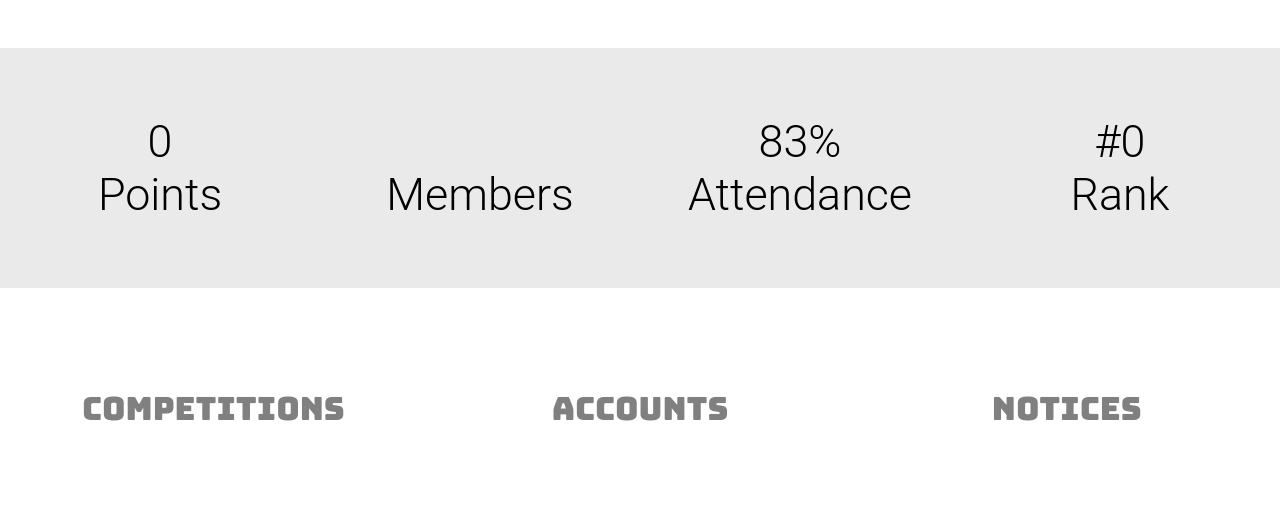
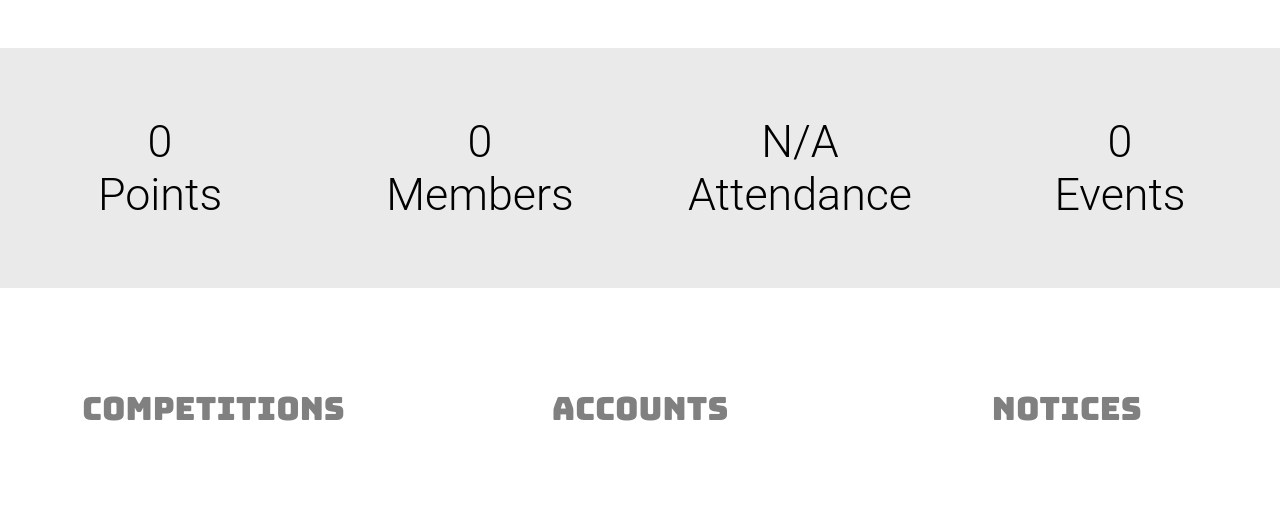
Before and after one commit to Samdvich/CompUI, a PHP site: page /summary.php in a window 1280 px wide. Shown: the part 144-672 px from the top of the page. Run offline with PHP 8.4, Linux system fonts and the light colour scheme; the visitor is signed in with stand-in values (Sample User, id 1); tables that the repository leaves empty or names only in its code hold one stand-in row (values such as "Sample post").

Commit message:
Functioning summary panel
The information is now dependent on the database

```diff
--- a/summary.php
+++ b/summary.php
@@ -32,11 +32,19 @@
   $secure->fetch();
 
   if ($_SESSION['type'] == "temp")
-    {$sql = "UPDATE accounts SET house='temporary' WHERE userID=" . $_SESSION['id'] . ""; $conn->query($sql);}
+    {$sql = "UPDATE accounts SET house='temporary' WHERE userID=". $_SESSION['id'] .""; $conn->query($sql);}
 
-  if ($result = $conn->query("SELECT SUM(`" . $_SESSION['house'] . "`) AS total FROM competitions")) /* Sum of house points */
+  if ($result = $conn->query("SELECT SUM(`". $_SESSION['house'] ."`) AS total FROM competitions")) /* Sum of house points */
     {while ($row = $result->fetch_assoc())
       {$points = $row['total'];}} // Live house points updater
+
+  if ($result = $conn->query("SELECT COUNT(`". $_SESSION['house'] ."`) AS count FROM competitions WHERE (`". $_SESSION['house'] ."`) >0"))
+    {while ($row = $result->fetch_assoc())
+      {$events = $row['count'];}}
+
+  if ($result = $conn->query("SELECT COUNT('house') AS members FROM accounts WHERE house = '". $_SESSION['house'] ."';"))
+    {while ($row = $result->fetch_assoc())
+      {$members = $row['members'];}}
 ?>
 
 <!DOCTYPE HTML>
@@ -46,16 +54,15 @@
   </head>
   <body>
     <div class='header'>
-      <a href='logout.php' id='home'><svg class="bi bi-box-arrow-in-left" width="3em" height="3em" viewBox="0 0 16 16" fill="currentColor" xmlns="http://www.w3.org/2000/svg"><path fill-rule="evenodd" d="M7.854 11.354a.5.5 0 000-.708L5.207 8l2.647-2.646a.5.5 0 10-.708-.708l-3 3a.5.5 0 000 .708l3 3a.5.5 0 00.708 0z" clip-rule="evenodd"/><path fill-rule="evenodd" d="M15 8a.5.5 0 00-.5-.5h-9a.5.5 0 000 1h9A.5.5 0 0015 8z" clip-rule="evenodd"/><path fill-rule="evenodd" d="M2.5 14.5A1.5 1.5 0 011 13V3a1.5 1.5 0 011.5-1.5h8A1.5 1.5 0 0112 3v1.5a.5.5 0 01-1 0V3a.5.5 0 00-.5-.5h-8A.5.5 0 002 3v10a.5.5 0 00.5.5h8a.5.5 0 00.5-.5v-1.5a.5.5 0 011 0V13a1.5 1.5 0 01-1.5 1.5h-8z" clip-rule="evenodd"/>
-</svg></a>
+      <a href='logout.php' id='home'><svg class="bi bi-box-arrow-in-left" width="3em" height="3em" viewBox="0 0 16 16" fill="currentColor" xmlns="http://www.w3.org/2000/svg"><path fill-rule="evenodd" d="M7.854 11.354a.5.5 0 000-.708L5.207 8l2.647-2.646a.5.5 0 10-.708-.708l-3 3a.5.5 0 000 .708l3 3a.5.5 0 00.708 0z" clip-rule="evenodd"/><path fill-rule="evenodd" d="M15 8a.5.5 0 00-.5-.5h-9a.5.5 0 000 1h9A.5.5 0 0015 8z" clip-rule="evenodd"/><path fill-rule="evenodd" d="M2.5 14.5A1.5 1.5 0 011 13V3a1.5 1.5 0 011.5-1.5h8A1.5 1.5 0 0112 3v1.5a.5.5 0 01-1 0V3a.5.5 0 00-.5-.5h-8A.5.5 0 002 3v10a.5.5 0 00.5.5h8a.5.5 0 00.5-.5v-1.5a.5.5 0 011 0V13a1.5 1.5 0 01-1.5 1.5h-8z" clip-rule="evenodd"/></svg></a>
       <p id='heading'><?php echo $_SESSION['house']; ?></p>
     </div>
 
     <div class='info'>
       <span id='points'><?php echo $points ?><br>Points</span>
-      <span id='wins'><?php echo $members ?><br>Members</span>
-      <span id='attendance'>83%<br>Attendance</span>
-      <span id='rank'>#0<br>Rank</span>
+      <span id='members'><?php echo $members ?><br>Members</span>
+      <span id='attendance'>N/A<br>Attendance</span>
+      <span id='events'><?php echo $events ?><br>Events</span>
     </div>
 
     <?php
@@ -87,7 +94,7 @@
 
       #heading { grid-column: 2; font-size: 350%; color: white; margin: auto; }
 
-      .info { display: grid; grid-row: 3; grid-column: 1 / 4; background-color: #EAEAEA; grid-template-columns: 25% 25% 25% 25%; font-family: Roboto; font-weight: 300; font-size: 80%; }
+      .info { display: grid; grid-row: 3; grid-column: 1 / 4; background-color: #EAEAEA; grid-template-columns: repeat(4, 1fr); font-family: Roboto; font-weight: 300; font-size: 80%; }
 
       span { all: unset; display: grid; text-align: center; align-items: center; font-size: 350%; }
 
```
